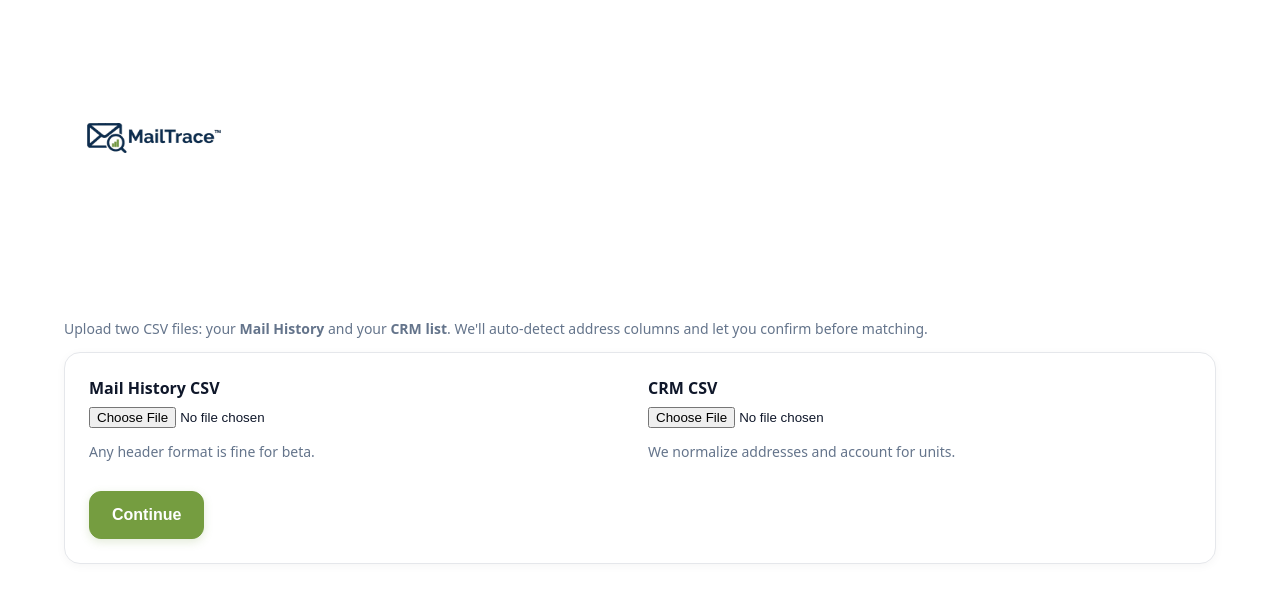
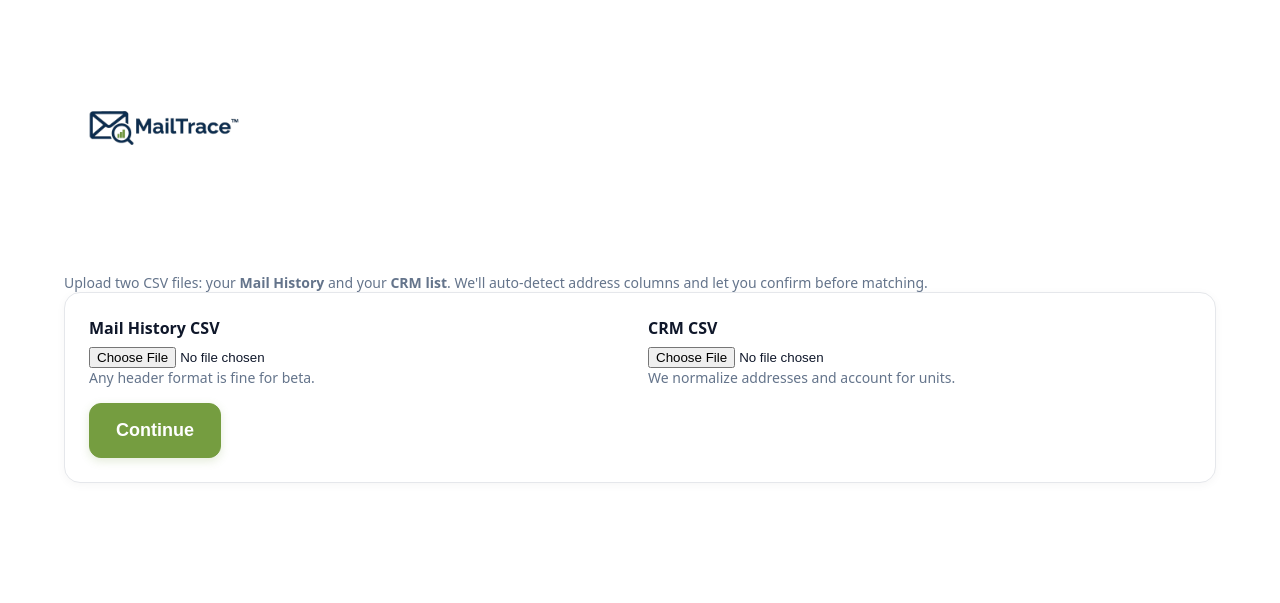
Before and after one commit to clapenergy/mailtrace-render-starter, a Flask app: page / in a window 1280 px wide. Shown: the top 603 px of the page. Run offline with Flask 3, Linux system fonts and the light colour scheme.

Commit message:
Add files via upload

```diff
--- a/static/style.css
+++ b/static/style.css
@@ -1,6 +1,6 @@
 :root {
-  --brand: #0c2d4e;   /* deep blue from logo */
-  --accent: #759d40;  /* green from logo */
+  --brand: #0c2d4e;   /* deep blue */
+  --accent: #759d40;  /* green */
   --bg: #ffffff;
   --text: #0f172a;
   --muted: #64748b;
@@ -8,32 +8,38 @@
   --border: #e5e7eb;
 }
 
-* { box-sizing: border-box; }
-html, body { margin:0; padding:0; }
+* { box-sizing: border-box; margin:0; padding:0; }
 body {
   font-family: system-ui, -apple-system, Segoe UI, Roboto, Arial, sans-serif;
   background: var(--bg);
   color: var(--text);
 }
 
-.container { max-width: 1200px; margin: 0 auto; padding: 24px; }
+.container { max-width: 1200px; margin: 0 auto; padding: 16px 24px; }
 
-/* Clean header: no colored bar, just logo */
-.topbar { background: transparent !important; box-shadow: none !important; border: none !important; }
-.nav { display:flex; align-items:center; gap:20px; padding: 24px 0; }
-.brand-title { display: none; } /* hide extra text title so logo stands alone */
+/* Header with gradient bottom accent */
+.topbar { background: transparent; border: none; box-shadow: none; }
+.nav { display:flex; align-items:center; gap:20px; padding: 12px 0 8px 0; }
+.brand-title { display: none; }
 
-/* Large, non-distorting logo */
 .logo {
-  height: 140px;
+  height: 160px;
   width: auto;
   object-fit: contain;
 }
 @media (min-width: 768px) {
-  .logo { height: 180px; }
+  .logo { height: 200px; }
 }
 
-/* Cards, rows, inputs */
+/* Gradient bar below header */
+.header-accent {
+  width: 100%;
+  height: 40px;
+  background: linear-gradient(to bottom, rgba(12,45,78,0.08), rgba(255,255,255,0));
+  margin-top: -16px; /* tuck closer to logo */
+}
+
+/* Card, rows, inputs */
 .card {
   background: var(--card);
   border: 1px solid var(--border);
@@ -48,31 +54,30 @@ input[type="file"] { display:block; margin-top:8px; }
 /* Buttons use green accent */
 .button, button {
   display:inline-block;
-  padding: 14px 22px;
+  padding: 16px 26px;
   border-radius: 12px;
   border: 1px solid var(--accent);
   background: var(--accent);
   color: #ffffff;
   font-weight:800;
-  font-size: 16px;
+  font-size: 18px;
   text-decoration:none;
   cursor:pointer;
   box-shadow: 0 3px 10px rgba(117,157,64,.20);
 }
 .button.secondary { background: transparent; color: var(--brand); border-color: var(--brand); }
-.button:hover, button:hover { filter: brightness(0.98); transform: translateY(-1px); transition: transform .1s ease; }
+.button:hover, button:hover { filter: brightness(0.97); transform: translateY(-1px); transition: transform .1s ease; }
 
 /* KPIs and tables use blue accents */
 .grid { display:grid; grid-template-columns: repeat(auto-fit, minmax(220px, 1fr)); gap:16px; margin: 24px 0; }
 .kpi .k { color: var(--muted); font-size: 13px; }
-.kpi .v { font-size: 32px; font-weight: 900; }
+.kpi .v { font-size: 34px; font-weight: 900; }
 .kpi { border-top: 5px solid var(--brand); background: #fff; }
 
 table { width: 100%; border-collapse: collapse; background: #fff; border-radius: 12px; overflow: hidden; }
 th, td { text-align:left; padding: 14px 16px; border-bottom: 1px solid #edf2f7; font-size: 14px; }
 th { background: #f0f4f9; color: var(--brand); }
 
-/* Links */
 a { color: var(--brand); text-decoration: none; font-weight: 600; }
 a:hover { opacity: .9; }
 
```
